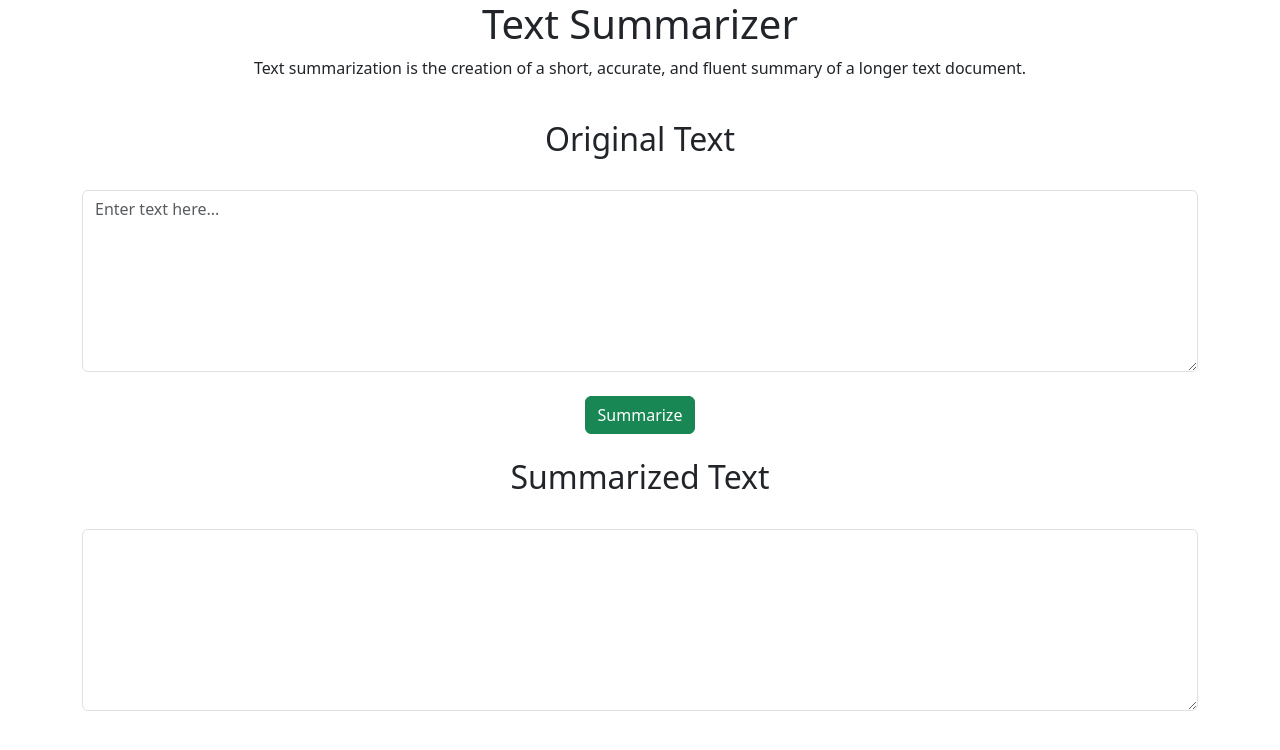
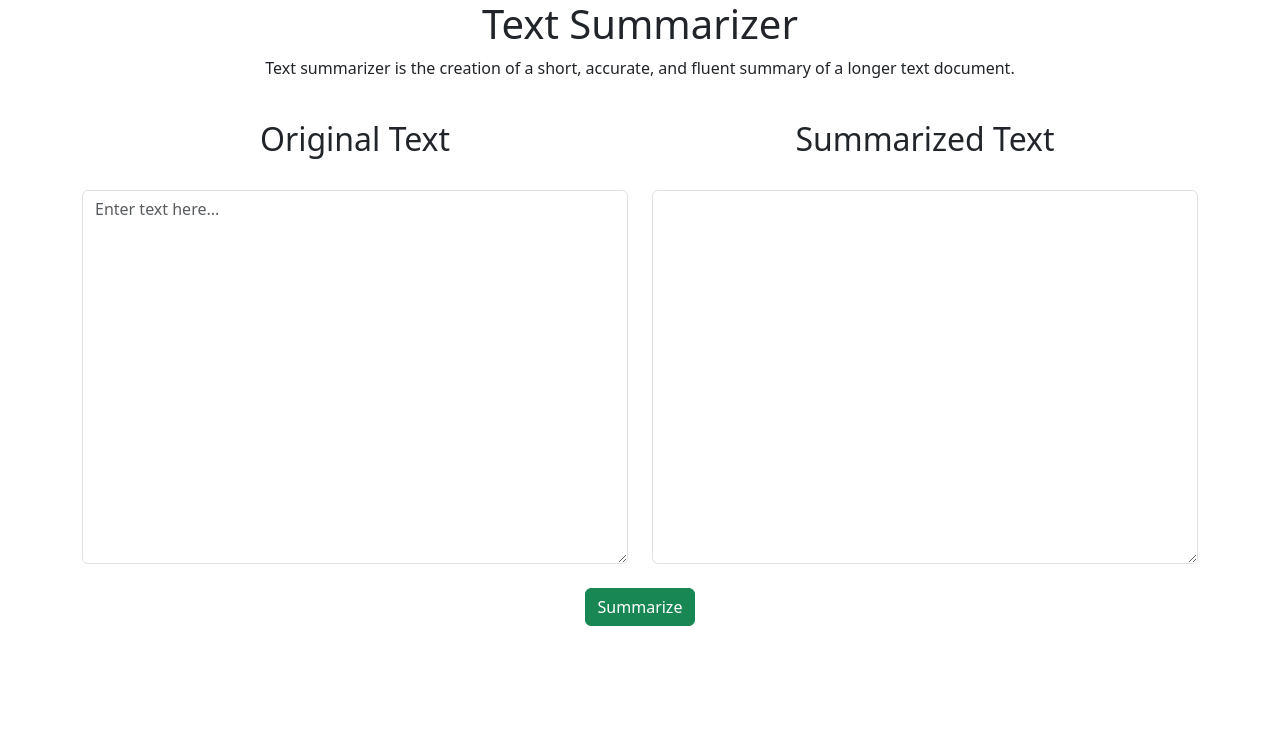
Before and after one commit to BibekRai44/Text-Summarization, a Python web app: template templates/index.html in a window 1280 px wide. Shown: the top 750 px of the page. Run offline with Jinja, Linux system fonts and the light colour scheme; the template is opened without the code that fills it, so the values that code supplies are empty.

Commit message:
liitle changes on freeform box

```diff
--- a/templates/index.html
+++ b/templates/index.html
@@ -9,22 +9,26 @@
 
 <title>Text Summarization</title>
 <h1>Text Summarizer</h1>
-<p>Text summarization is the creation of a short, accurate, and fluent summary of a longer text document.</p>
+<p>Text summarizer is the creation of a short, accurate, and fluent summary of a longer text document.</p>
 <br>
     <div class="container">
+        <div class="row">
+            <div class="col-md-6">
                 <h2>Original Text</h2>
-        <label for="freeform" ></label>
-        <textarea class="form-control" id="freeform" rows="7" cols="20" name="freeform" placeholder="Enter text here..."></textarea>
+                <label for="freeform">
+                </label>
+                <textarea class="form-control" id="freeform" rows="15" cols="20" name="freeform" placeholder="Enter text here..."></textarea>
+            </div>
+            <div class="col-md-6">
+                <h2>Summarized Text</h2>
+                <label for="freeform"></label>
+                <textarea class="form-control" id="freeform" rows="15" cols="20" name="freeform" ></textarea>
+            </div>
+        </div>
     </div>
     <br>
     <div class="btn-container">
             <button class="btn btn-success">Summarize</button>
     </div>
-<br>
-<div class="container">
-    <h2>Summarized Text</h2>
-        <label for="freeform" ></label>
-        <textarea class="form-control" id="freeform" rows="7" cols="20" name="freeform" ></textarea>
-</div>
 </body>
 </html>
```
Lines whose indentation alone changed are shown as unchanged.
